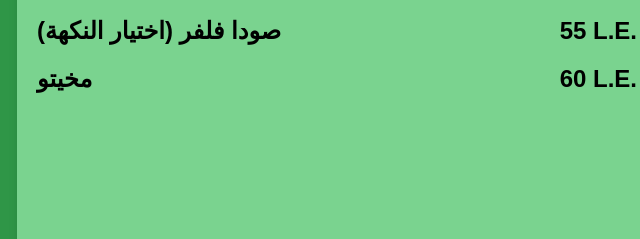
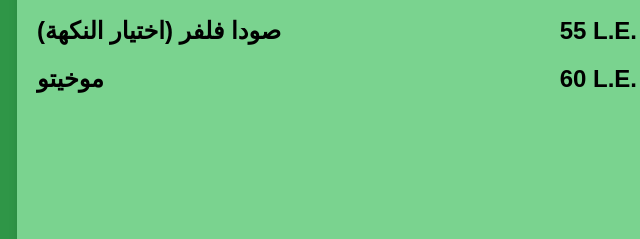
Before and after one commit to lotfymosca/mostafa1995m.github.io, a plain HTML site: page ice-drinks.html in a window 1280 px wide. Shown: the part 2757-2996 px from the top of the page, 303-943 px from the left. Drawn offline with Linux system fonts and the light colour scheme.

Commit message:
Update ice-drinks.html

```diff
--- a/ice-drinks.html
+++ b/ice-drinks.html
@@ -245,7 +245,7 @@ https://d8aaen7rph5y9.cloudfront.net/app/mediafiles/t_1683976752_crzmhb/categori
             <li class="item"><span>صن شاين</span>50 L.E.</li>
             <li class="item"><span>الكتريك</span>50 L.E.</li>
             <li class="item"><span>صودا فلفر (اختيار النكهة)</span>55 L.E.</li>
-            <li class="item"><span>مخيتو</span>60 L.E.</li>
+            <li class="item"><span>موخيتو</span>60 L.E.</li>
 
 
             <li class="item"><span></span></li>
```
